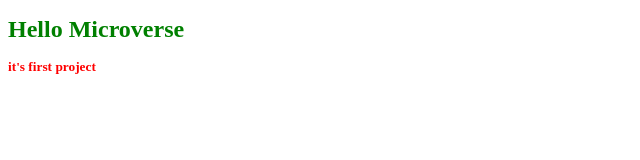
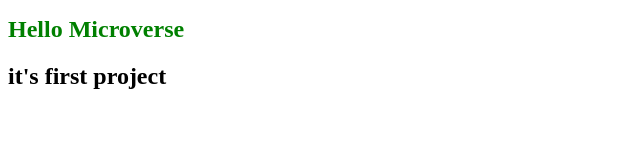
Before and after one commit to mohamedelshamy55/Hellow-Microverse, a plain HTML site: page index.html in a window 1280 px wide. Shown: the whole page, without its empty margins (0-640 px from the left). Drawn offline with Linux system fonts and the light colour scheme.

Commit message:
Update styles.css

```diff
--- a/styles.css
+++ b/styles.css
@@ -1,11 +1,5 @@
 /* stylesheet */
-
 .header-tittle{
   font-size: 18pt;
   color: green;
 }
-
-.body-tittle{
-  font-size: 10pt;
-  color: red;
-}
```
